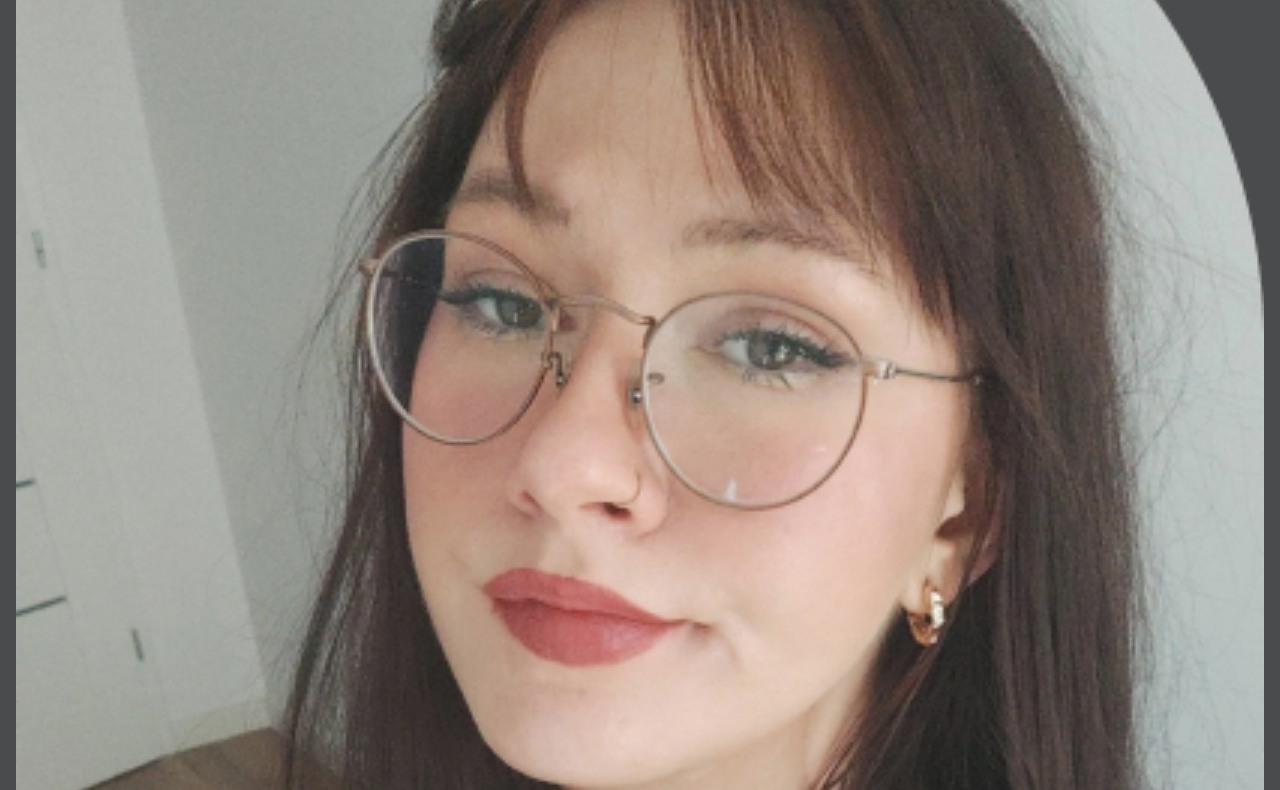
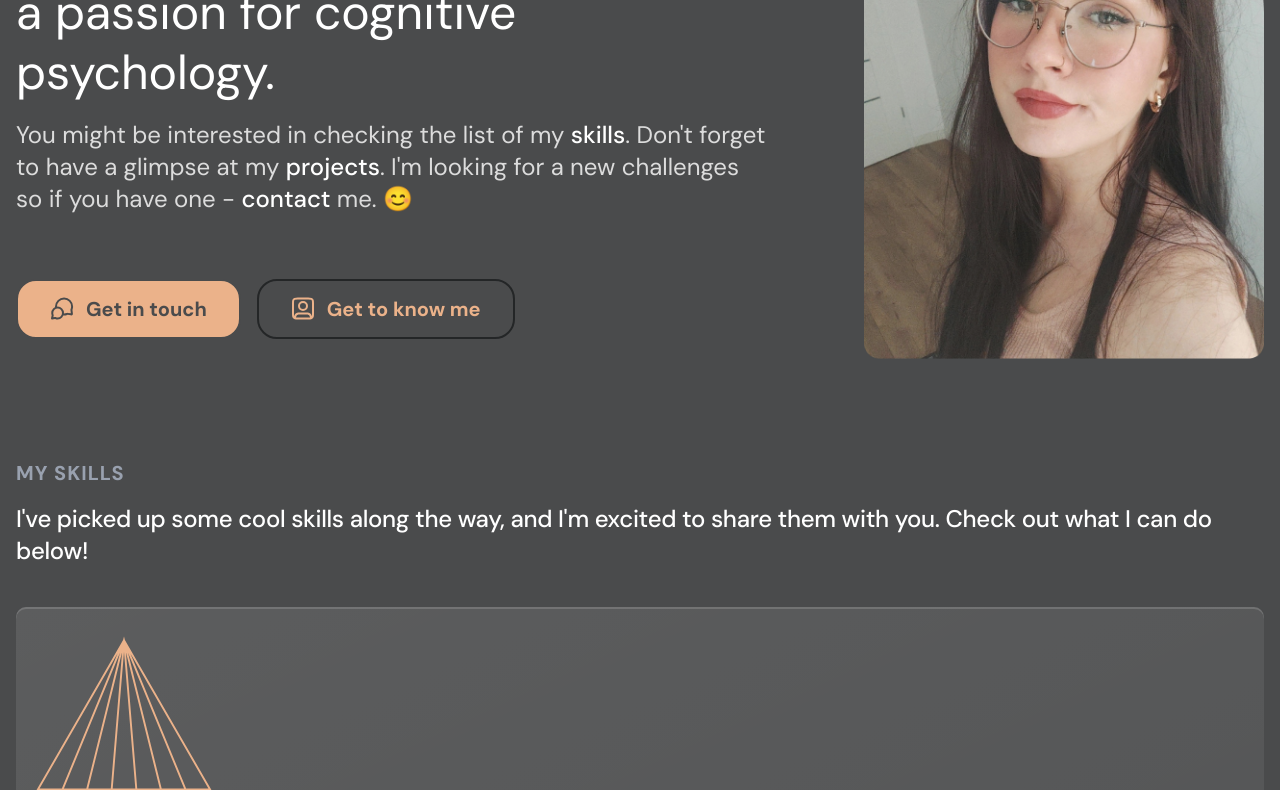
Before and after one commit to agatarostojek/portfolio, a website built with Parcel: page src/index.html in a window 1280 px wide. Shown: the part 357-1147 px from the top of the page. Built offline with nearby package versions, Linux system fonts and the light colour scheme.

Commit message:
Add styles for About section

```diff
--- a/package.json
+++ b/package.json
@@ -14,7 +14,7 @@
     "autoprefixer": "^10.4.21",
     "parcel": "^2.14.4",
     "postcss": "^8.5.3",
-    "tailwindcss": "^4.0.17"
+    "tailwindcss": "^4.1.5"
   },
   "dependencies": {
     "@tailwindcss/postcss": "^4.0.17",
--- a/src/index.html
+++ b/src/index.html
@@ -42,35 +42,43 @@
           </ul>
         </nav>
       </header>
-      <section id="about" class="max-w-content mx-auto mb-20">
+      <section
+        id="about"
+        class="max-w-content mx-auto md:pt-20 mb-20 md:flex md:justify-between items-center md:gap-12"
+      >
         <img
+          class="mb-5 md:order-2 w-[25rem]"
           src="/src/assets/profile-photo.png"
           alt="Agata Rostojek photo"
-          class="w-full mb-5"
         />
-        <h1 class="text-2xl font-bold">
+        <div class="md:flex md:flex-col max-w-[47rem]">
+          <h1
+            class="mb-4 text-2xl md:text-3xl lg:text-5xl font-bold md:font-normal md:leading-tight"
+          >
             My name is Agata and I'm an aspiring
-          <span class="text-accent">frontend developer</span> with a passion for
-          cognitive psychology.
+            <span class="text-accent">frontend developer</span> with a passion
+            for cognitive psychology.
           </h1>
-        <p class="text-lightGray mb-8">
+          <p class="mb-8 md:mb-16 text-lightGray md:text-2xl font-normal">
             You might be interested in checking the list of my
-          <a href="#skills" class="text-white">skills</a>. Don't forget to have
-          a glimpse at my <a href="#projects" class="text-white">projects</a>.
-          I'm looking for a new challenges so if you have one -
-          <a href="#contact" class="text-white">contact</a> me. 😊
+            <a href="#skills" class="text-white font-medium">skills</a>. Don't
+            forget to have a glimpse at my
+            <a href="#projects" class="text-white font-medium">projects</a>. I'm
+            looking for a new challenges so if you have one -
+            <a href="#contact" class="text-white font-medium">contact</a> me. 😊
           </p>
-        <div class="flex flex-col items-start gap-4">
+          <div class="flex flex-col md:flex-row items-start gap-4">
             <a
-            class="bg-accent text-background flex gap-3 font-bold font-xl py-2 px-4 items-center rounded-skillsBorder border-2"
+              class="bg-accent text-background flex gap-3 font-bold md:text-xl py-2 md:py-3.5 px-4 md:px-8 items-center rounded-skillsBorder md:rounded-projectsBorder border-2"
               href="#contact"
               ><img src="/src/assets/contact-icon.svg" alt="" />Get in touch</a
             >
             <a
-            class="text-accent flex gap-3 font-bold font-xl py-2 px-4 items-center rounded-skillsBorder border-2 border-darkGray"
+              class="text-accent flex gap-3 font-bold md:text-xl py-2 md:py-3.5 px-4 md:px-8 items-center rounded-skillsBorder md:rounded-projectsBorder border-2 border-darkGray"
               href="#skills"
               ><img src="/src/assets/skills-icon.svg" alt="" />Get to know me</a
             >
+          </div>
         </div>
       </section>
       <section id="skills" class="max-w-content mx-auto mb-28">
```
Also changed, not shown: 1 other file. Lines whose indentation alone changed are shown as unchanged.
